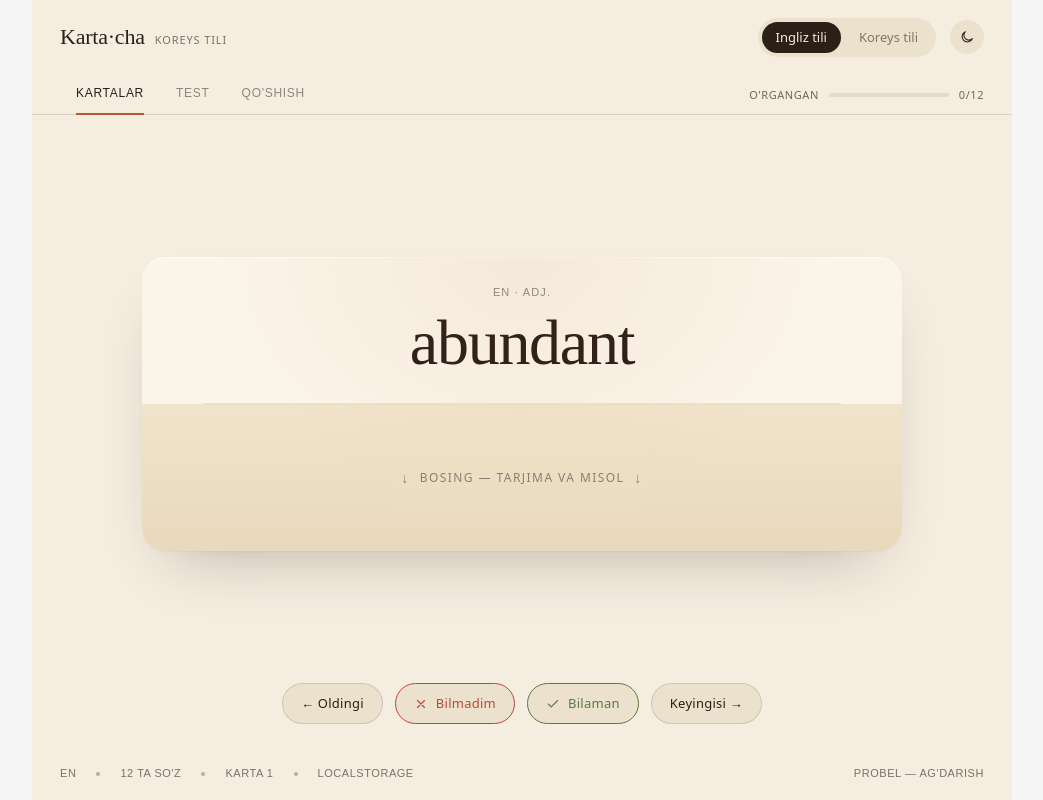
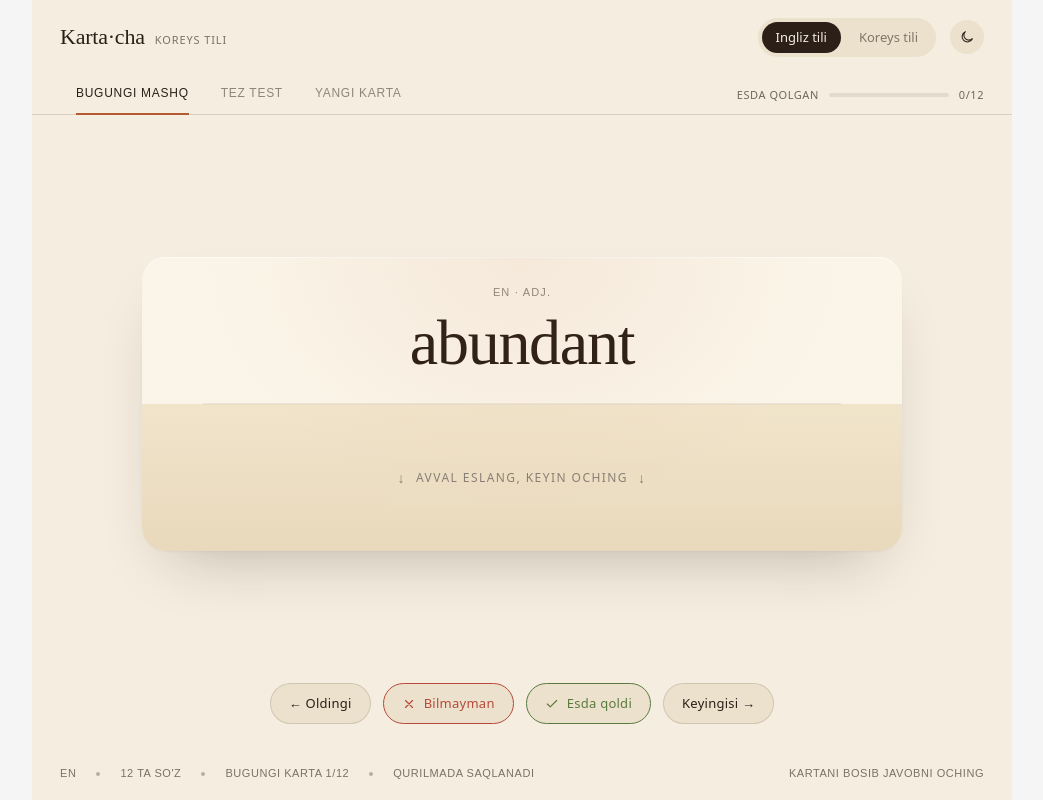
Before and after one commit to azamoff13-droid/kartacha, a Next.js app: page / in a window 1280 px wide. Shown: the whole page, without its empty margins (118-1161 px from the left). Built offline with nearby package versions, Linux system fonts and the light colour scheme.

Commit message:
Polish dashboard practice copy

```diff
--- a/src/components/FlashcardApp.tsx
+++ b/src/components/FlashcardApp.tsx
@@ -89,7 +89,7 @@ function shuffle(arr: any[]) {
 }
 
 function CardsMode({ card, revealed, setRevealed, markKnown, next, prev, index, total, catNum, deckCode, isKnown }: any) {
-  if (!card) return <div style={{textAlign:"center",opacity:0.6}}>Karta yo&apos;q. &quot;Qo&apos;shish&quot;ga o&apos;ting.</div>;
+  if (!card) return <div style={{textAlign:"center",opacity:0.6}}>Hozircha karta yo&apos;q. &quot;Yangi karta&quot; bo&apos;limidan birinchi so&apos;zingizni qo&apos;shing.</div>;
   return (
     <>
       <div className="fc-card-stage">
@@ -111,7 +111,7 @@ function CardsMode({ card, revealed, setRevealed, markKnown, next, prev, index,
             {!revealed && (
               <div className="fc-curtain">
                 <span className="fc-curtain-chev">↓</span>
-                <span>Bosing — tarjima va misol</span>
+                <span>Avval eslang, keyin oching</span>
                 <span className="fc-curtain-chev">↓</span>
               </div>
             )}
@@ -121,10 +121,10 @@ function CardsMode({ card, revealed, setRevealed, markKnown, next, prev, index,
       <div className="fc-actions">
         <button className="fc-btn" onClick={prev}>← Oldingi</button>
         <button className="fc-btn dunno" onClick={() => markKnown(false)}>
-          <IconX/> Bilmadim
+          <IconX/> Bilmayman
         </button>
         <button className="fc-btn know" onClick={() => markKnown(true)}>
-          <IconCheck/> Bilaman
+          <IconCheck/> Esda qoldi
         </button>
         <button className="fc-btn" onClick={next}>Keyingisi →</button>
       </div>
@@ -154,7 +154,7 @@ function QuizMode({ deckKey, cards }: any) {
 
   if (!round) {
     return <div style={{textAlign:"center",opacity:0.7,maxWidth:420,margin:"auto"}}>
-      Test uchun kamida 4 ta karta kerak. Bu kolodada hozircha kam so&apos;z bor.
+      Tez test uchun kamida 4 ta karta kerak. Yana bir nechta so&apos;z qo&apos;shing.
     </div>;
   }
 
@@ -162,11 +162,11 @@ function QuizMode({ deckKey, cards }: any) {
   if (!cur) {
     return (
       <div style={{textAlign:"center", maxWidth:420, margin:"auto", display:"flex", flexDirection:"column", gap:14}}>
-        <div className="fc-quiz-q">Natija</div>
+        <div className="fc-quiz-q">Bugungi test natijasi</div>
         <div className="fc-quiz-word">{score.right}/{score.right + score.wrong}</div>
         <button className="fc-btn primary" style={{alignSelf:"center"}}
           onClick={() => { setRound(buildRound(cards)); setQIdx(0); setPicked(null); setScore({right:0,wrong:0}); }}>
-          Qaytadan boshlash <IconArrow/>
+          Yana bir marta ishlash <IconArrow/>
         </button>
       </div>
     );
@@ -182,7 +182,7 @@ function QuizMode({ deckKey, cards }: any) {
 
   return (
     <div style={{width:"100%"}}>
-      <div className="fc-quiz-q">{qIdx + 1}/{round.length} · Tarjimasini tanlang</div>
+      <div className="fc-quiz-q">{qIdx + 1}/{round.length} · To&apos;g&apos;ri tarjimani tanlang</div>
       <h2 className="fc-quiz-word">{cur.card.front}</h2>
       <div className="fc-quiz-opts">
         {cur.options.map((opt: any, i: number) => {
@@ -197,7 +197,7 @@ function QuizMode({ deckKey, cards }: any) {
         })}
       </div>
       <div className="fc-quiz-feedback">
-        {picked && (picked.front === cur.card.front ? "To'g'ri." : `To'g'ri javob: ${cur.card.translation}`)}
+        {picked && (picked.front === cur.card.front ? "To'g'ri, davom etamiz." : `To'g'ri javob: ${cur.card.translation}`)}
       </div>
     </div>
   );
@@ -282,6 +282,7 @@ export function FlashcardApp({ label = "Karta·cha" }: { label?: string }) {
   const knownSet = known[deckKey] || {};
   const knownCount = Object.keys(knownSet).filter((k) => knownSet[k]).length;
   const progress = allCards.length ? knownCount / allCards.length : 0;
+  const currentCardLabel = allCards.length ? `${index + 1}/${allCards.length}` : "0/0";
 
   const next = useCallback(() => {
     setIndex((i) => (i + 1) % allCards.length);
@@ -333,12 +334,12 @@ export function FlashcardApp({ label = "Karta·cha" }: { label?: string }) {
             className={`fc-mode ${mode === m ? "active" : ""}`}
             onClick={() => { setMode(m); setRevealed(false); }}
           >
-            {m === "cards" ? "Kartalar" : m === "quiz" ? "Test" : "Qo\u0027shish"}
+            {m === "cards" ? "Bugungi mashq" : m === "quiz" ? "Tez test" : "Yangi karta"}
           </button>
         ))}
         <div className="fc-mode-spacer"/>
         <div className="fc-progress-wrap">
-          <span>O&apos;rgangan</span>
+          <span>Esda qolgan</span>
           <div className="fc-progress-track">
             <div className="fc-progress-fill" style={{ width: `${progress * 100}%` }}/>
           </div>
@@ -385,10 +386,10 @@ export function FlashcardApp({ label = "Karta·cha" }: { label?: string }) {
       <div className="fc-foot">
         <span>{deckCode}</span><span className="dot"/>
         <span>{allCards.length} ta so&apos;z</span><span className="dot"/>
-        {mode === "cards" && (<><span>Karta {index + 1}</span><span className="dot"/></>)}
-        <span>localStorage</span>
+        {mode === "cards" && (<><span>Bugungi karta {currentCardLabel}</span><span className="dot"/></>)}
+        <span>Qurilmada saqlanadi</span>
         <span className="spacer"/>
-        <span>Probel — ag&apos;darish</span>
+        <span>Kartani bosib javobni oching</span>
       </div>
     </div>
   );
```
